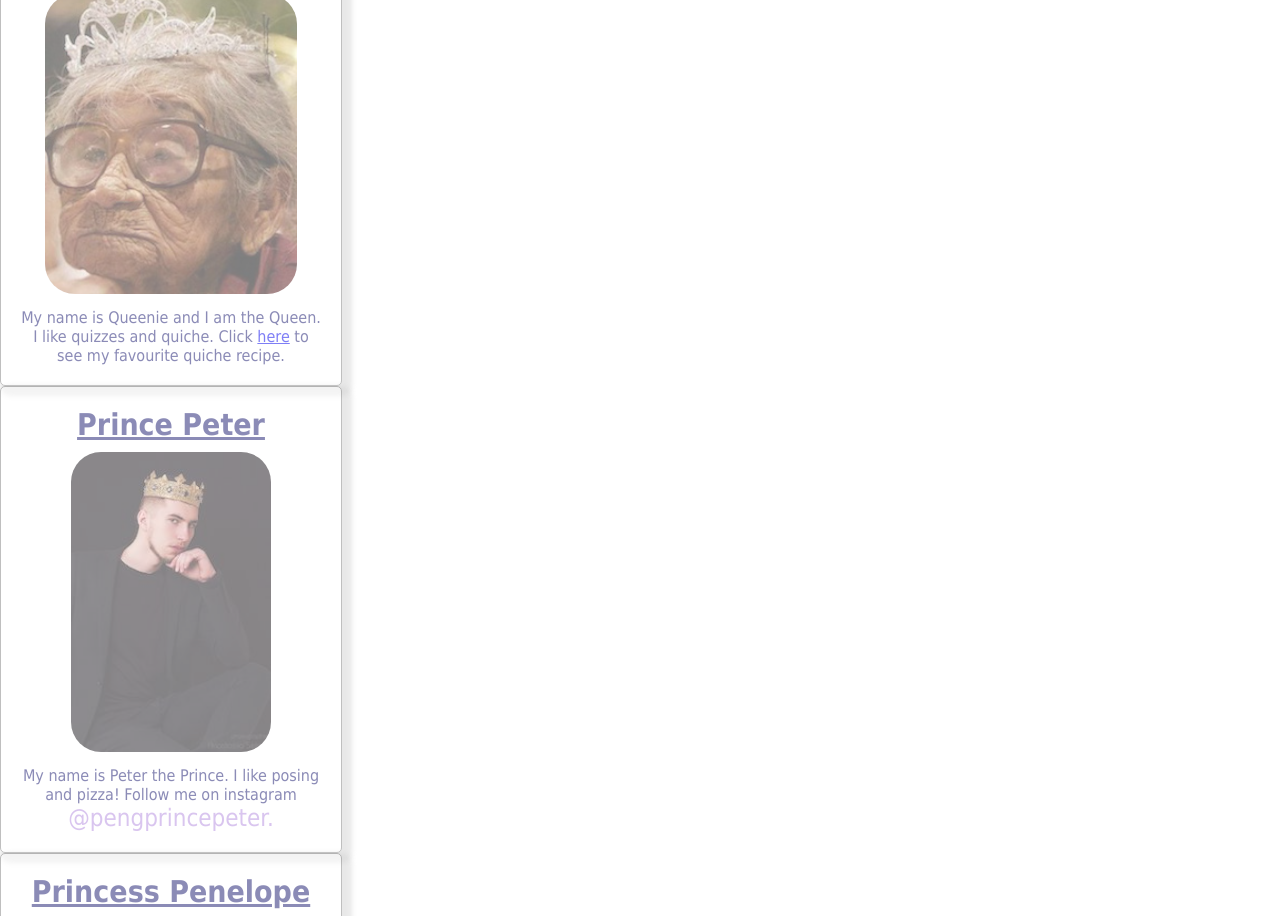
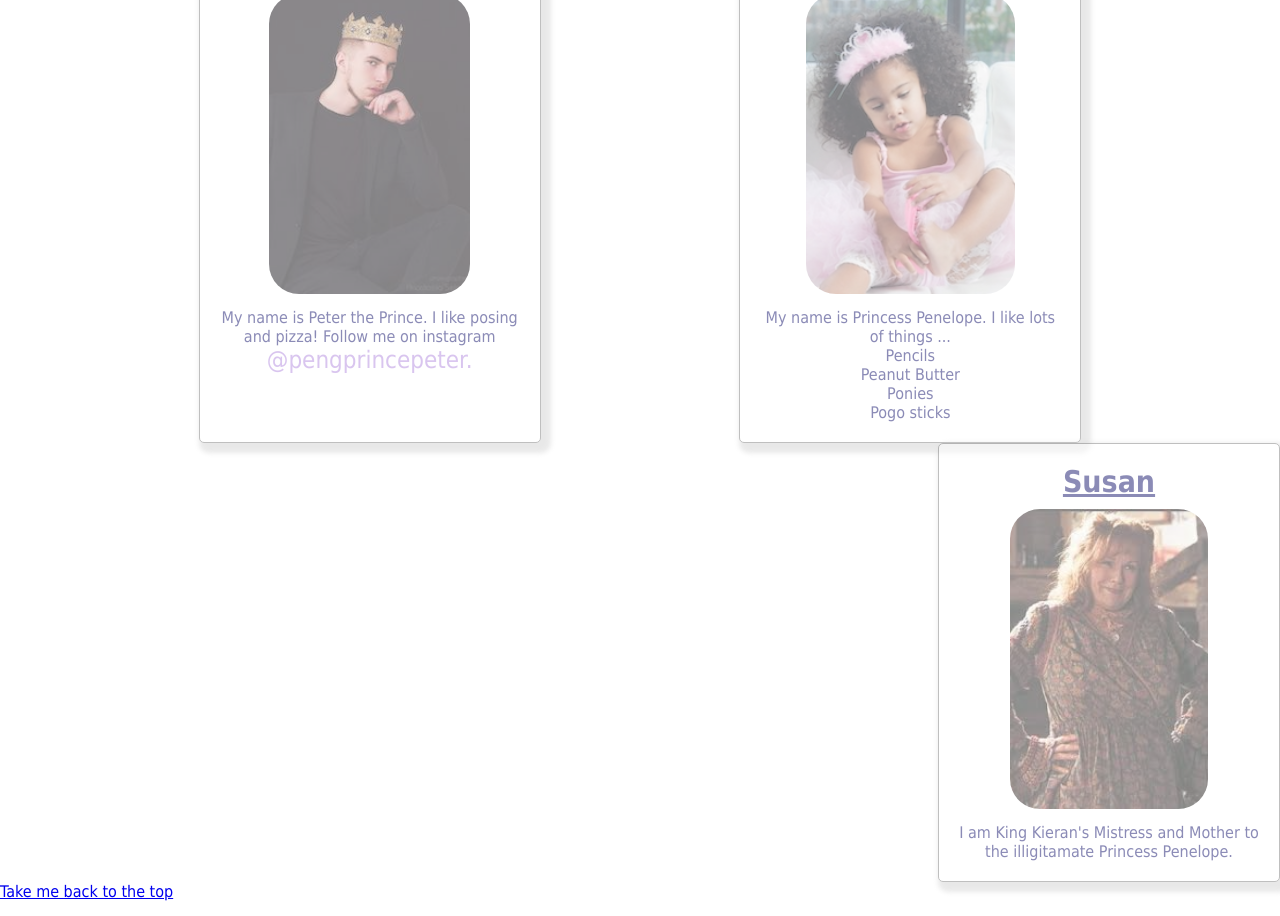
Before and after one commit to Chelsealily/nology-coursework, a plain HTML site: page development/web-fundamentals/index.html in a window 1280 px wide. Shown: the part 722-1638 px from the top of the page. Drawn offline with Linux system fonts and the light colour scheme.

Commit message:
finished

```diff
--- a/Web Project 1 (Dada)/styles.scss
+++ b/Web Project 1 (Dada)/styles.scss
@@ -17,10 +17,18 @@
     background-color: #1182eb;
   }
 
+  header {
+    text-align: center;
+  }
+
   body {
     background-color: rgb(251, 251, 251);
     max-width: 1400px;
     margin: auto;
+  }
+
+  .card {
+    text-align: center;
   }
 
   footer {
--- a/development/web-fundamentals/index.html
+++ b/development/web-fundamentals/index.html
@@ -17,6 +17,7 @@
     </header>
 
     <main>
+      <section class="row-1">
       <div class="card">
         <h2>King Kieran</h2>
         <img src="./Images/king.jpg" alt="King Kieran" />
@@ -35,13 +36,13 @@
           <a
             href="https://www.bbc.co.uk/food/recipes/quail_mulligatawny_90557"
             target="_blank"
-            >here</a
-          >
+            >here</a>
           to see my favourite quiche recipe.
         </p>
-      </div>
+      </div></section>
 
-      <div class="card">
+      <section class ="row-2">
+      <div class="card line line-left">
         <h4 id="peter">Prince Peter</h4>
         <img src="./Images/prince-peter.jpg" alt="Prince Peter" />
         <p>
@@ -50,7 +51,7 @@
         </p>
       </div>
 
-      <div class="card">
+      <div class="card line line-right">
         <h5>Princess Penelope</h5>
         <img src="./Images/princess-penelope.jpg" alt="Princess Penelope" />
         <p>My name is Princess Penelope. I like lots of things ...</p>
@@ -61,8 +62,10 @@
           <li>Pogo sticks</li>
         </ul>
       </div>
+    </section>
 
-      <div class="card">
+      <section class ="row-3">
+      <div class="card line line-right">
         <h6>Susan</h6>
         <img src="./Images/susan.jpg" alt="Susan" />
         <p>
@@ -70,6 +73,7 @@
           Penelope.
         </p>
       </div>
+    </section>
     </main>
   </body>
   <footer>
```
Also changed, not shown: Web Project 1 (Dada)/index.html (+1 -1 lines), Web Project 1 (Dada)/styles.css, development/web-fundamentals/styles.css, 1 other file.
